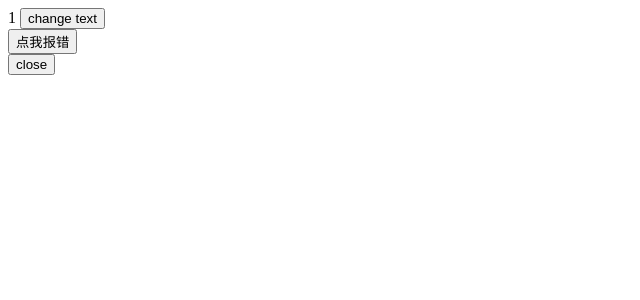
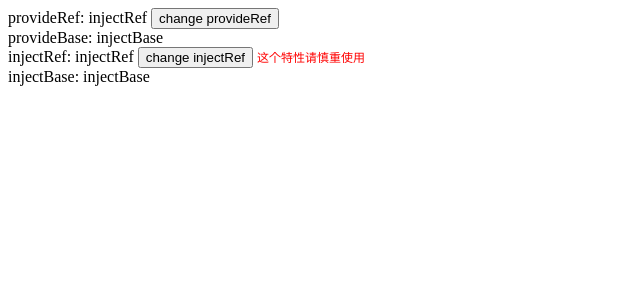
Before and after one commit to zzzzzshPig/upgrade, a Vue app in the folder Vue/vue3/vue3-api/: page / in a window 1280 px wide. Shown: the top 300 px of the page, without its empty margins (0-640 px from the left). Built offline with nearby package versions, Linux system fonts and the light colour scheme.

Commit message:
Feat: vue3-api-依赖注入

```diff
--- a/Vue/vue3/vue3-api/src/App.vue
+++ b/Vue/vue3/vue3-api/src/App.vue
@@ -1,7 +1,8 @@
 <template>
 <!--	<Setup setup="ooooook"></Setup>-->
 <!--	<BaseReactiveApi></BaseReactiveApi>-->
-	<Lifecycle></Lifecycle>
+<!--	<Lifecycle></Lifecycle>-->
+	<ProvideAndInject></ProvideAndInject>
 </template>
 
 <script lang="ts" src="./app.ts"></script>
--- a/Vue/vue3/vue3-api/src/app.ts
+++ b/Vue/vue3/vue3-api/src/app.ts
@@ -2,11 +2,13 @@ import { defineComponent } from 'vue'
 import Setup from '@/components/setup/index.vue'
 import BaseReactiveApi from '@/components/base-reactive-api/index.vue'
 import Lifecycle from '@/components/lifeCycle/index.vue'
+import ProvideAndInject from '@/components/provideAndInject/index.vue'
 
 export default defineComponent({
     components: {
         Setup,
         BaseReactiveApi,
-        Lifecycle
+        Lifecycle,
+        ProvideAndInject
     }
 })
--- /dev/null
+++ b/Vue/vue3/vue3-api/src/components/provideAndInject/config.ts
@@ -0,0 +1,4 @@
+import { InjectionKey, Ref } from 'vue'
+
+export const injectRef: InjectionKey<Ref<string>> = Symbol('injectRef')
+export const injectBase: InjectionKey<string> = Symbol('injectBase')
--- /dev/null
+++ b/Vue/vue3/vue3-api/src/components/provideAndInject/index.vue
@@ -0,0 +1,7 @@
+<template>
+	<Provide></Provide>
+</template>
+
+<script lang="ts" src="./index.ts"></script>
+
+<style scoped lang="less"></style>
--- /dev/null
+++ b/Vue/vue3/vue3-api/src/components/provideAndInject/inject/index.ts
@@ -0,0 +1,18 @@
+import { defineComponent, inject } from 'vue'
+import { injectRef, injectBase } from '../config'
+
+export default defineComponent({
+    setup () {
+    	const injRef = inject(injectRef)
+        const ingBase = inject(injectBase)
+
+    	return {
+            changeInject () {
+            	// 慎重使用
+                injRef && (injRef.value = '123')
+            },
+    		injectRef: injRef,
+            injectBase: ingBase
+        }
+    }
+})
--- /dev/null
+++ b/Vue/vue3/vue3-api/src/components/provideAndInject/inject/index.vue
@@ -0,0 +1,15 @@
+<template>
+	<div>
+		injectRef: {{ injectRef }}
+
+		<button @click="changeInject">change injectRef</button> <span style="font-size: 12px;color: red;">这个特性请慎重使用</span>
+	</div>
+
+	<div>
+		injectBase: {{ injectBase }}
+	</div>
+</template>
+
+<script lang="ts" src="./index.ts"></script>
+
+<style scoped lang="less"></style>
--- /dev/null
+++ b/Vue/vue3/vue3-api/src/components/provideAndInject/provide/index.ts
@@ -0,0 +1,25 @@
+import { defineComponent, provide, ref } from 'vue'
+import Inject from '../inject/index.vue'
+import { injectRef, injectBase } from '../config'
+
+export default defineComponent({
+    setup () {
+        const provideRef = ref('injectRef')
+        const provideBase = 'injectBase'
+
+        provide(injectRef, provideRef)
+        provide(injectBase, provideBase)
+
+        return {
+            changeProvide () {
+                provideRef.value += '1'
+            },
+        	provideRef,
+            provideBase
+        }
+    },
+
+    components: {
+        Inject
+    }
+})
--- /dev/null
+++ b/Vue/vue3/vue3-api/src/components/provideAndInject/provide/index.vue
@@ -0,0 +1,17 @@
+<template>
+	<div>
+		provideRef: {{ provideRef }}
+
+		<button @click="changeProvide">change provideRef</button>
+	</div>
+
+	<div>
+		provideBase: {{ provideBase }}
+	</div>
+
+	<Inject></Inject>
+</template>
+
+<script lang="ts" src="./index.ts"></script>
+
+<style scoped lang="less"></style>
```
Also changed, not shown: Vue/vue3/vue3-api/src/components/provideAndInject/index.ts (added, +8 -0 lines).
